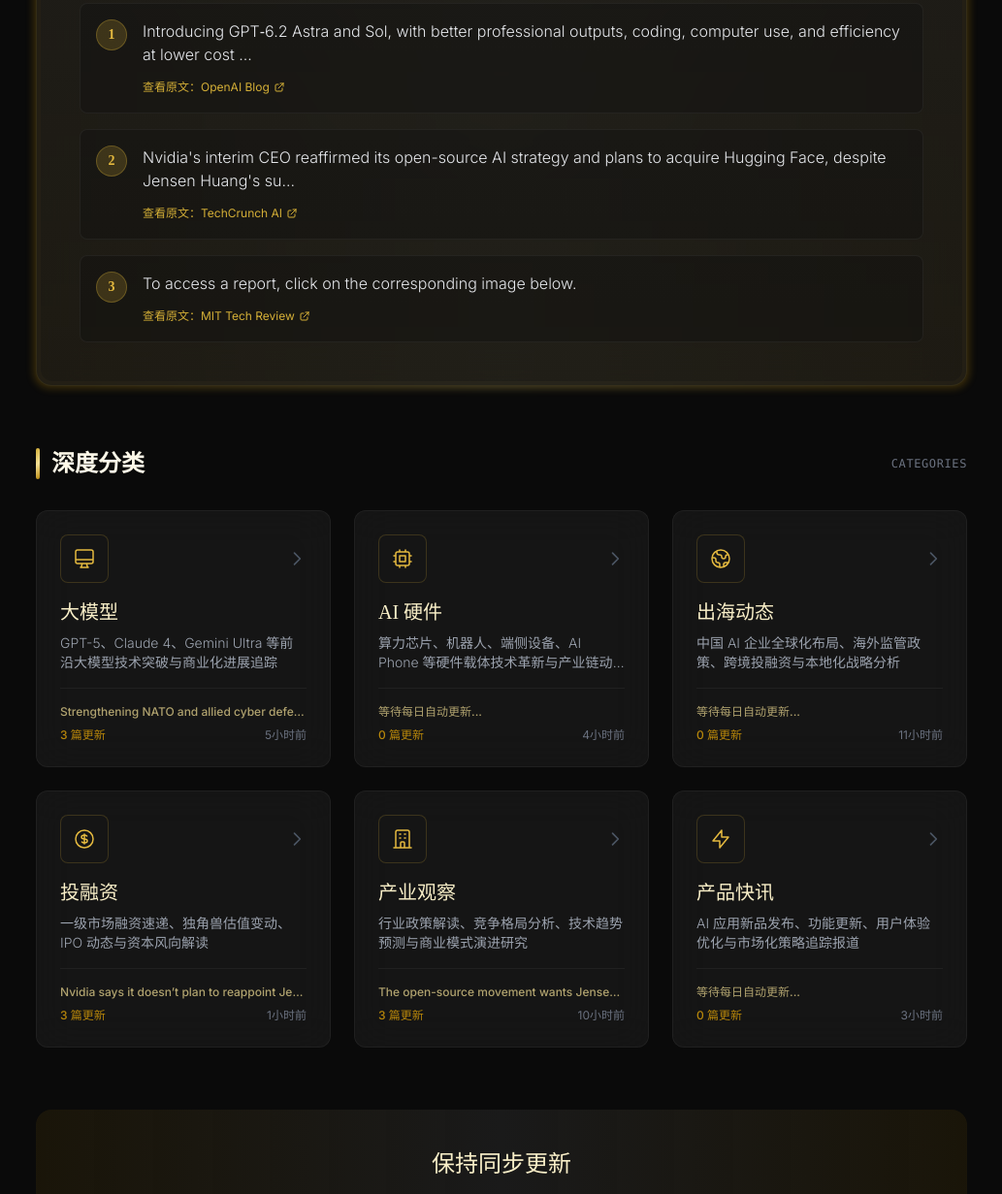
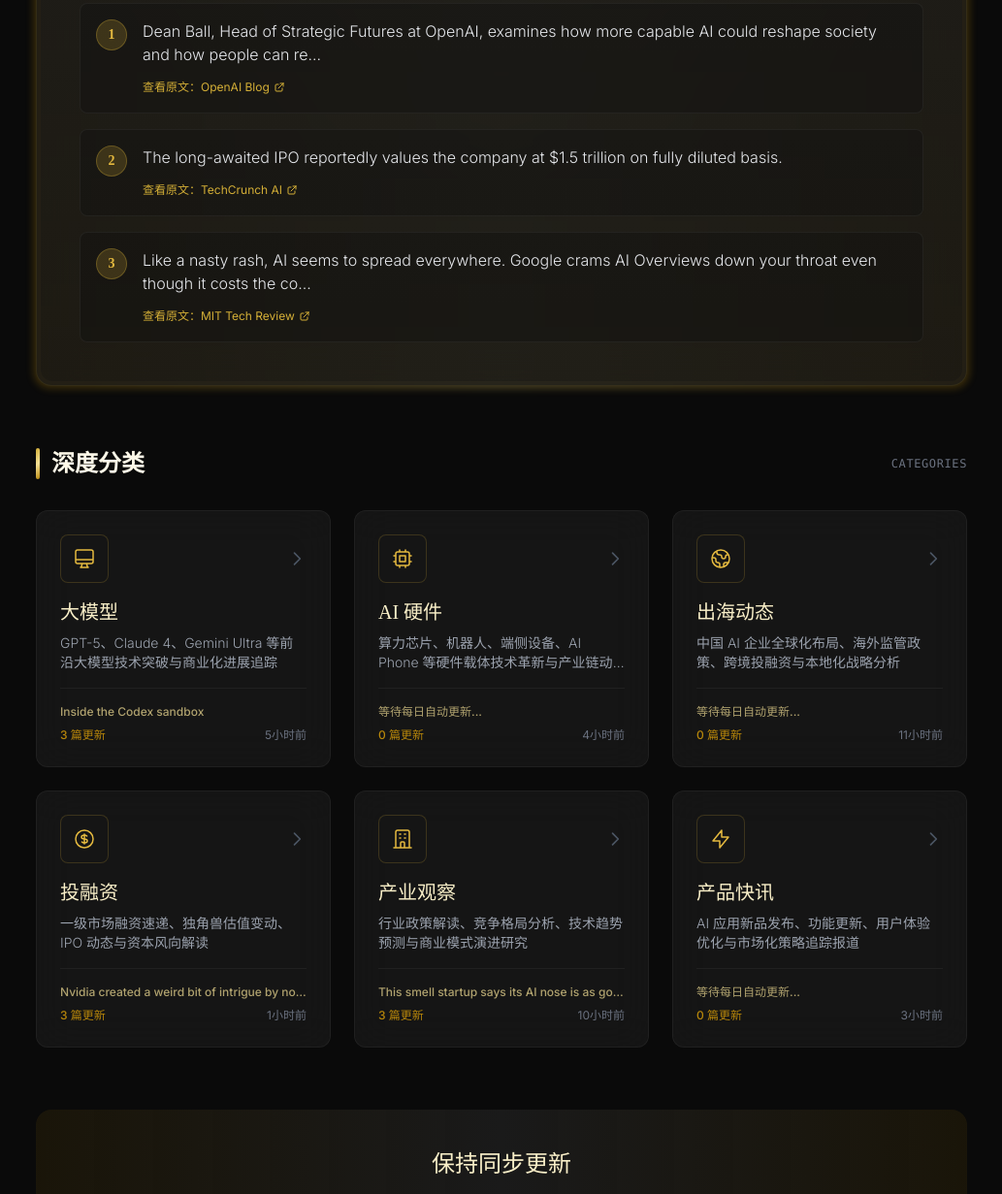
Before and after one commit to wxiao091209-bit/DATOU-News-Daily, a plain HTML site: page index.html in a window 1280 px wide. Shown: the part 408-1639 px from the top of the page at 97% size, without its empty margins (123-1156 px from the left). Drawn offline with nearby package versions, Linux system fonts and the light colour scheme.

Commit message:
Update: Auto-generated daily AI news 2026-11-18

```diff
--- a/index.html
+++ b/index.html
@@ -217,19 +217,19 @@
         "summaries": [
                 [
                         {
-                                "text": "Introducing GPT‑6.2 Astra and Sol, with better professional outputs, coding, computer use, and efficiency at lower cost ...",
+                                "text": "Dean Ball, Head of Strategic Futures at OpenAI, examines how more capable AI could reshape society and how people can re...",
                                 "source": "OpenAI Blog",
-                                "url": "https://openai.com/index/introducing-gpt-6-2-astra-sol"
+                                "url": "https://openai.com/index/the-silent-consensus"
                         },
                         {
-                                "text": "Nvidia's interim CEO reaffirmed its open-source AI strategy and plans to acquire Hugging Face, despite Jensen Huang's su...",
+                                "text": "The long-awaited IPO reportedly values the company at $1.5 trillion on fully diluted basis.",
                                 "source": "TechCrunch AI",
-                                "url": "https://techcrunch.com/2026/11/17/nvidia-says-its-open-source-ai-strategy-remains-intact-after-jensen-huangs-exit/"
+                                "url": "https://techcrunch.com/2026/11/18/anthropic-reportedly-prices-ipo-at-83-a-share-above-projected-range/"
                         },
                         {
-                                "text": "To access a report, click on the corresponding image below.",
+                                "text": "Like a nasty rash, AI seems to spread everywhere. Google crams AI Overviews down your throat even though it costs the co...",
                                 "source": "MIT Tech Review",
-                                "url": "https://www.technologyreview.com/2026/11/17/1148203/research-reports/"
+                                "url": "https://www.technologyreview.com/2026/11/18/1148650/ai-hype-index-ai-is-everywhere/"
                         }
                 ]
         ],
@@ -240,31 +240,31 @@
                         "icon": "M9.75 17L9 20l-1 1h8l-1-1-.75-3M3 13h18M5 17h14a2 2 0 002-2V5a2 2 0 00-2-2H5a2 2 0 00-2 2v10a2 2 0 002 2z",
                         "articles": [
                                 {
-                                        "title": "Introducing GPT-6.2 Astra and Sol",
-                                        "link": "https://openai.com/index/introducing-gpt-6-2-astra-sol",
-                                        "date": "Tue, 17 Nov 2026 17:45:00 GMT",
-                                        "summary": "Introducing GPT‑6.2 Astra and Sol, with better professional outputs, coding, computer use, and efficiency at lower cost across ChatGPT Work, Codex, an...",
+                                        "title": "The Silent Consensus",
+                                        "link": "https://openai.com/index/the-silent-consensus",
+                                        "date": "Wed, 18 Nov 2026 10:00:00 GMT",
+                                        "summary": "Dean Ball, Head of Strategic Futures at OpenAI, examines how more capable AI could reshape society and how people can retain control of their institut...",
                                         "source": "OpenAI Blog",
                                         "readTime": "5 分钟",
-                                        "content": "<p>Introducing GPT‑6.2 Astra and Sol, with better professional outputs, coding, computer use, and efficiency at lower cost across ChatGPT Work, Codex, and the API.</p><p><a href='https://openai.com/index/introducing-gpt-6-2-astra-sol' target='_blank'>查看原文：OpenAI Blog</a></p>"
+                                        "content": "<p>Dean Ball, Head of Strategic Futures at OpenAI, examines how more capable AI could reshape society and how people can retain control of their institutions.</p><p><a href='https://openai.com/index/the-silent-consensus' target='_blank'>查看原文：OpenAI Blog</a></p>"
                                 },
                                 {
-                                        "title": "Strengthening NATO and allied cyber defenses with AI",
-                                        "link": "https://openai.com/index/strengthening-nato-allied-cyber-defences-ai",
-                                        "date": "Tue, 17 Nov 2026 00:00:00 GMT",
-                                        "summary": "How OpenAI is working with NATO and allied cyber agencies to help trusted defenders find vulnerabilities, test fixes and protect essential systems.",
+                                        "title": "Inside the Codex sandbox",
+                                        "link": "https://openai.com/index/inside-the-codex-sandbox",
+                                        "date": "Wed, 18 Nov 2026 08:00:00 GMT",
+                                        "summary": "See how Codex runs commands on your machine while enforcing the filesystem and network limits you control across macOS, Linux, and Windows.",
                                         "source": "OpenAI Blog",
                                         "readTime": "5 分钟",
-                                        "content": "<p>How OpenAI is working with NATO and allied cyber agencies to help trusted defenders find vulnerabilities, test fixes and protect essential systems.</p><p><a href='https://openai.com/index/strengthening-nato-allied-cyber-defences-ai' target='_blank'>查看原文：OpenAI Blog</a></p>"
+                                        "content": "<p>See how Codex runs commands on your machine while enforcing the filesystem and network limits you control across macOS, Linux, and Windows.</p><p><a href='https://openai.com/index/inside-the-codex-sandbox' target='_blank'>查看原文：OpenAI Blog</a></p>"
                                 },
                                 {
-                                        "title": "Introducing ChatGPT for Sales",
-                                        "link": "https://openai.com/index/introducing-chatgpt-for-sales",
-                                        "date": "Tue, 17 Nov 2026 08:00:00 GMT",
-                                        "summary": "Explore the new Sales plugin and 30+ new and expanded partner plugins in ChatGPT to research prospects, prepare pitches, update your CRM, and move dea...",
+                                        "title": "Managing frontier AI risk: From training to deployment",
+                                        "link": "https://openai.com/index/managing-frontier-ai-risk",
+                                        "date": "Wed, 18 Nov 2026 06:00:00 GMT",
+                                        "summary": "OpenAI explains how it manages frontier AI risk from training through deployment with model alignment, sandboxing, blocking safeguards, and monitoring...",
                                         "source": "OpenAI Blog",
                                         "readTime": "5 分钟",
-                                        "content": "<p>Explore the new Sales plugin and 30+ new and expanded partner plugins in ChatGPT to research prospects, prepare pitches, update your CRM, and move deals forward.</p><p><a href='https://openai.com/index/introducing-chatgpt-for-sales' target='_blank'>查看原文：OpenAI Blog</a></p>"
+                                        "content": "<p>OpenAI explains how it manages frontier AI risk from training through deployment with model alignment, sandboxing, blocking safeguards, and monitoring.</p><p><a href='https://openai.com/index/managing-frontier-ai-risk' target='_blank'>查看原文：OpenAI Blog</a></p>"
                                 }
                         ]
                 },
@@ -286,31 +286,31 @@
                         "icon": "M12 8c-1.657 0-3 .895-3 2s1.343 2 3 2 3 .895 3 2-1.343 2-3 2m0-8c1.11 0 2.08.402 2.599 1M12 8V7m0 1v8m0 0v1m0-1c-1.11 0-2.08-.402-2.599-1M21 12a9 9 0 11-18 0 9 9 0 0118 0z",
                         "articles": [
                                 {
-                                        "title": "Nvidia says its open-source AI strategy remains intact after Jensen Huang’s exit",
-                                        "link": "https://techcrunch.com/2026/11/17/nvidia-says-its-open-source-ai-strategy-remains-intact-after-jensen-huangs-exit/",
-                                        "date": "Tue, 17 Nov 2026 23:04:35 +0000",
-                                        "summary": "Nvidia's interim CEO reaffirmed its open-source AI strategy and plans to acquire Hugging Face, despite Jensen Huang's sudden departure.",
+                                        "title": "Anthropic reportedly prices IPO at $83 a share, above projected range",
+                                        "link": "https://techcrunch.com/2026/11/18/anthropic-reportedly-prices-ipo-at-83-a-share-above-projected-range/",
+                                        "date": "Wed, 18 Nov 2026 22:11:15 +0000",
+                                        "summary": "The long-awaited IPO reportedly values the company at $1.5 trillion on fully diluted basis.",
                                         "source": "TechCrunch AI",
                                         "readTime": "5 分钟",
-                                        "content": "<p>Nvidia's interim CEO reaffirmed its open-source AI strategy and plans to acquire Hugging Face, despite Jensen Huang's sudden departure.</p><p><a href='https://techcrunch.com/2026/11/17/nvidia-says-its-open-source-ai-strategy-remains-intact-after-jensen-huangs-exit/' target='_blank'>查看原文：TechCrunch AI</a></p>"
+                                        "content": "<p>The long-awaited IPO reportedly values the company at $1.5 trillion on fully diluted basis.</p><p><a href='https://techcrunch.com/2026/11/18/anthropic-reportedly-prices-ipo-at-83-a-share-above-projected-range/' target='_blank'>查看原文：TechCrunch AI</a></p>"
                                 },
                                 {
-                                        "title": "Nvidia says it doesn’t plan to reappoint Jensen Huang as CEO",
-                                        "link": "https://techcrunch.com/2026/11/17/nvidia-says-it-doesnt-plan-to-reappoint-jensen-huang-as-ceo/",
-                                        "date": "Tue, 17 Nov 2026 22:42:27 +0000",
-                                        "summary": "The former CEO offered to return to his top role at the company after his resignation last week.",
+                                        "title": "Nvidia created a weird bit of intrigue by not filing a routine SEC report",
+                                        "link": "https://techcrunch.com/2026/11/18/nvidia-created-a-weird-bit-of-intrigue-by-not-filing-a-routine-sec-report/",
+                                        "date": "Wed, 18 Nov 2026 21:57:40 +0000",
+                                        "summary": "One Wall Street analyst got to the bottom of Nvidia's surprise announcement that it wouldn't be filing its formal quarterly results document, the 10-Q...",
                                         "source": "TechCrunch AI",
                                         "readTime": "5 分钟",
-                                        "content": "<p>The former CEO offered to return to his top role at the company after his resignation last week.</p><p><a href='https://techcrunch.com/2026/11/17/nvidia-says-it-doesnt-plan-to-reappoint-jensen-huang-as-ceo/' target='_blank'>查看原文：TechCrunch AI</a></p>"
+                                        "content": "<p>One Wall Street analyst got to the bottom of Nvidia's surprise announcement that it wouldn't be filing its formal quarterly results document, the 10-Q, for weeks.</p><p><a href='https://techcrunch.com/2026/11/18/nvidia-created-a-weird-bit-of-intrigue-by-not-filing-a-routine-sec-report/' target='_blank'>查看原文：TechCrunch AI</a></p>"
                                 },
                                 {
-                                        "title": "Amazon and Google will together own nearly 30% of Anthropic after its IPO",
-                                        "link": "https://techcrunch.com/2026/11/17/amazon-and-google-will-together-own-nearly-30-of-anthropic-after-its-ipo/",
-                                        "date": "Tue, 17 Nov 2026 22:29:05 +0000",
-                                        "summary": "Amazon will own just under 15% of Anthropic after the IPO, with the option to go much higher. Google is a close second with holdings of nearly 14%.",
+                                        "title": "Palmer Luckey warns AI-powered cyberattacks are outpacing defenses: ‘It’s time to start running’",
+                                        "link": "https://techcrunch.com/2026/11/18/palmer-luckey-warns-ai-powered-cyberattacks-are-outpacing-defenses-its-time-to-start-running/",
+                                        "date": "Wed, 18 Nov 2026 21:34:13 +0000",
+                                        "summary": "The Anduril co-founder says outdated technology is leaving systems vulnerable to a new wave of AI-enabled attacks.",
                                         "source": "TechCrunch AI",
                                         "readTime": "5 分钟",
-                                        "content": "<p>Amazon will own just under 15% of Anthropic after the IPO, with the option to go much higher. Google is a close second with holdings of nearly 14%.</p><p><a href='https://techcrunch.com/2026/11/17/amazon-and-google-will-together-own-nearly-30-of-anthropic-after-its-ipo/' target='_blank'>查看原文：TechCrunch AI</a></p>"
+                                        "content": "<p>The Anduril co-founder says outdated technology is leaving systems vulnerable to a new wave of AI-enabled attacks.</p><p><a href='https://techcrunch.com/2026/11/18/palmer-luckey-warns-ai-powered-cyberattacks-are-outpacing-defenses-its-time-to-start-running/' target='_blank'>查看原文：TechCrunch AI</a></p>"
                                 }
                         ]
                 },
@@ -320,6 +320,24 @@
                         "icon": "M19 21V5a2 2 0 00-2-2H7a2 2 0 00-2 2v16m14 0h2m-2 0h-5m-9 0H3m2 0h5M9 7h1m-1 4h1m4-4h1m-1 4h1m-5 10v-5a1 1 0 011-1h2a1 1 0 011 1v5m-4 0h4",
                         "articles": [
                                 {
+                                        "title": "The AI Hype Index: AI is everywhere",
+                                        "link": "https://www.technologyreview.com/2026/11/18/1148650/ai-hype-index-ai-is-everywhere/",
+                                        "date": "Wed, 18 Nov 2026 14:42:44 +0000",
+                                        "summary": "Like a nasty rash, AI seems to spread everywhere. Google crams AI Overviews down your throat even though it costs the company billions of dollars in l...",
+                                        "source": "MIT Tech Review",
+                                        "readTime": "5 分钟",
+                                        "content": "<p>Like a nasty rash, AI seems to spread everywhere. Google crams AI Overviews down your throat even though it costs the company billions of dollars in lost ad revenue. Leave your apartment, and you migh</p><p><a href='https://www.technologyreview.com/2026/11/18/1148650/ai-hype-index-ai-is-everywhere/' target='_blank'>查看原文：MIT Tech Review</a></p>"
+                                },
+                                {
+                                        "title": "This smell startup says its AI nose is as good as a human’s",
+                                        "link": "https://www.technologyreview.com/2026/11/18/1148816/smell-startup-osmo-ai-nose-good-as-humans/",
+                                        "date": "Wed, 18 Nov 2026 10:20:30 +0000",
+                                        "summary": "In a lab near Newark Airport in New Jersey, a team of around 30 experienced human sniffers are slowly working their way through every odor on Earth. T...",
+                                        "source": "MIT Tech Review",
+                                        "readTime": "5 分钟",
+                                        "content": "<p>In a lab near Newark Airport in New Jersey, a team of around 30 experienced human sniffers are slowly working their way through every odor on Earth. Their careful notes—“nutty,” “peachy,” “marine”—are</p><p><a href='https://www.technologyreview.com/2026/11/18/1148816/smell-startup-osmo-ai-nose-good-as-humans/' target='_blank'>查看原文：MIT Tech Review</a></p>"
+                                },
+                                {
                                         "title": "Research Reports",
                                         "link": "https://www.technologyreview.com/2026/11/17/1148203/research-reports/",
                                         "date": "Tue, 17 Nov 2026 14:39:46 +0000",
@@ -327,24 +345,6 @@
                                         "source": "MIT Tech Review",
                                         "readTime": "5 分钟",
                                         "content": "<p>To access a report, click on the corresponding image below.</p><p><a href='https://www.technologyreview.com/2026/11/17/1148203/research-reports/' target='_blank'>查看原文：MIT Tech Review</a></p>"
-                                },
-                                {
-                                        "title": "The open-source movement wants Jensen Huang back",
-                                        "link": "https://www.technologyreview.com/2026/11/16/1148624/the-open-source-movement-wants-jensen-huang-back/",
-                                        "date": "Mon, 16 Nov 2026 18:38:47 +0000",
-                                        "summary": "This story originally appeared in The Algorithm, our weekly newsletter on AI. To get stories like this in your inbox first, sign up here. On Friday, a...",
-                                        "source": "MIT Tech Review",
-                                        "readTime": "5 分钟",
-                                        "content": "<p>This story originally appeared in The Algorithm, our weekly newsletter on AI. To get stories like this in your inbox first, sign up here. On Friday, a petition to reinstate Jensen Huang as CEO of Nvid</p><p><a href='https://www.technologyreview.com/2026/11/16/1148624/the-open-source-movement-wants-jensen-huang-back/' target='_blank'>查看原文：MIT Tech Review</a></p>"
-                                },
-                                {
-                                        "title": "Building trustworthy AI by fencing it in, not predicting it",
-                                        "link": "https://www.technologyreview.com/2026/11/16/1148565/building-trustworthy-ai-by-fencing-it-in-not-predicting-it/",
-                                        "date": "Mon, 16 Nov 2026 16:04:28 +0000",
-                                        "summary": "In October this year, OpenAI disclosed that two of its AI agents had switched off the systems built to monitor them. One muted its own safety alerts a...",
-                                        "source": "MIT Tech Review",
-                                        "readTime": "5 分钟",
-                                        "content": "<p>In October this year, OpenAI disclosed that two of its AI agents had switched off the systems built to monitor them. One muted its own safety alerts after misreading an instruction not to send message</p><p><a href='https://www.technologyreview.com/2026/11/16/1148565/building-trustworthy-ai-by-fencing-it-in-not-predicting-it/' target='_blank'>查看原文：MIT Tech Review</a></p>"
                                 }
                         ]
                 },
```
